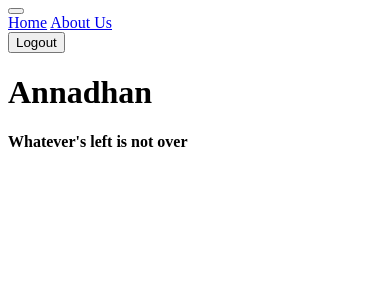
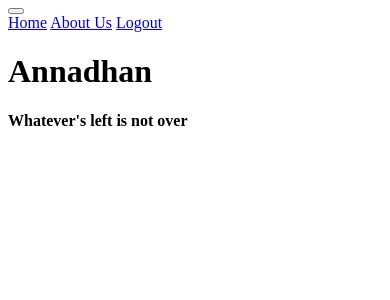
Before and after one commit to Mumbai18/team-20, a PHP site: page /header.php in a window 390 px wide. Shown: the top 300 px of the page. Run offline with PHP 8.4, Linux system fonts and the light colour scheme.

Commit message:
Administrator sites for webview
Responsive web design for phone viewing

```diff
--- a/header.php
+++ b/header.php
@@ -7,14 +7,14 @@
                 <span class="navbar-toggler-icon"></span>
               </button>
               <div class="collapse navbar-collapse" id="mainNav">
-                <div class="navbar-nav">
-                  <!-- <a class="navbar-brand" href="header-nightsky.html" style="max-width:10%;border-radius:50%;"><img src="logo1.jpg" class="img-fluid"></a> -->
+                <div class="navbar-nav col-sm-12">
                   <a class="nav-item nav-link " href="#">Home</a>
                   <a class="nav-item nav-link " href="#">About Us</a>
+                  <a class="nav-item nav-link " href="logout.php">Logout</a>
                 </div>
               </div>
-              <div class="btn-group col-sm-1" style="right:0;left:auto;">
-              	<button  class="btn btn-success" onclick="relocate()">Logout</button>
+              <div class="btn-group col-sm-1">
+
               </div>
             </div>
           </nav>
```
Also changed, not shown: adminindex.php (+8 -13 lines).
